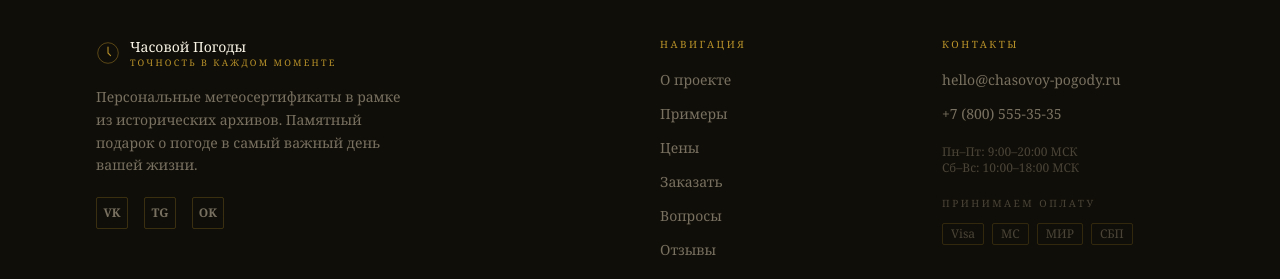
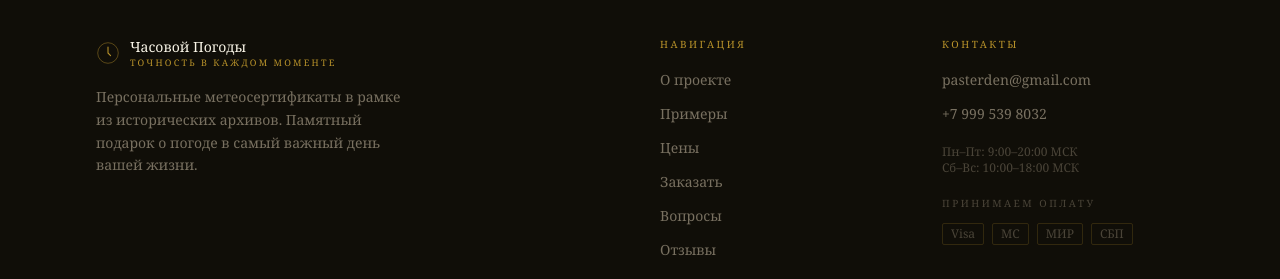
Before and after one commit to mazaevavica-png/pogoda-v-den-rozhdeniya, a Next.js app: page / in a window 1280 px wide. Shown: the part 8990-9269 px from the top of the page. Built offline with nearby package versions, Linux system fonts and the light colour scheme; a web font is replaced by a local one.

Commit message:
Update contact information and remove social links

```diff
--- a/components/sections/FAQ.tsx
+++ b/components/sections/FAQ.tsx
@@ -2,7 +2,7 @@
 
 import { useState } from 'react'
 import OrnamentDivider from '../ui/OrnamentDivider'
-import { FAQ_ITEMS } from '@/lib/constants'
+import { FAQ_ITEMS, SITE_CONFIG } from '@/lib/constants'
 
 export default function FAQ() {
   const [open, setOpen] = useState<number | null>(0)
@@ -69,7 +69,7 @@ export default function FAQ() {
           <p className="text-sm" style={{ color: '#7A5E16', fontFamily: 'Georgia, serif' }}>
             Не нашли ответ?{' '}
             <a
-              href="mailto:hello@chasovoy-pogody.ru"
+              href={`mailto:${SITE_CONFIG.email}`}
               className="underline underline-offset-2 hover:text-gold-600 transition-colors"
               style={{ color: '#B8922A' }}
             >
--- a/components/sections/Footer.tsx
+++ b/components/sections/Footer.tsx
@@ -1,4 +1,5 @@
 import OrnamentDivider from '../ui/OrnamentDivider'
+import { SITE_CONFIG } from '@/lib/constants'
 
 export default function Footer() {
   const year = new Date().getFullYear()
@@ -28,26 +29,10 @@ export default function Footer() {
                 </p>
               </div>
             </div>
-            <p className="text-sm leading-relaxed mb-5 max-w-xs" style={{ color: '#787060', fontFamily: 'Georgia, serif' }}>
+            <p className="text-sm leading-relaxed max-w-xs" style={{ color: '#787060', fontFamily: 'Georgia, serif' }}>
               Персональные метеосертификаты в рамке из исторических архивов. Памятный подарок
               о погоде в самый важный день вашей жизни.
             </p>
-            <div className="flex items-center gap-4">
-              {['VK', 'TG', 'OK'].map((social) => (
-                <a
-                  key={social}
-                  href="#"
-                  className="w-8 h-8 flex items-center justify-center rounded-sm text-xs font-bold transition-all duration-200 hover:border-gold-500"
-                  style={{
-                    border: '1px solid rgba(184,146,42,0.25)',
-                    color: '#787060',
-                    fontFamily: 'Georgia, serif',
-                  }}
-                >
-                  {social}
-                </a>
-              ))}
-            </div>
           </div>
 
           {/* Navigation */}
@@ -85,20 +70,20 @@ export default function Footer() {
             <ul className="space-y-2.5">
               <li>
                 <a
-                  href="mailto:hello@chasovoy-pogody.ru"
+                  href={`mailto:${SITE_CONFIG.email}`}
                   className="text-sm transition-colors duration-200 hover:text-gold-400"
                   style={{ color: '#787060', fontFamily: 'Georgia, serif' }}
                 >
-                  hello@chasovoy-pogody.ru
+                  {SITE_CONFIG.email}
                 </a>
               </li>
               <li>
                 <a
-                  href="tel:+78005553535"
+                  href={`tel:${SITE_CONFIG.phoneTel}`}
                   className="text-sm transition-colors duration-200 hover:text-gold-400"
                   style={{ color: '#787060', fontFamily: 'Georgia, serif' }}
                 >
-                  +7 (800) 555-35-35
+                  {SITE_CONFIG.phone}
                 </a>
               </li>
               <li className="pt-2">
--- a/lib/constants.ts
+++ b/lib/constants.ts
@@ -6,8 +6,9 @@ export const SITE_CONFIG = {
   title: 'Погода в День Рождения — Персональный метеосертификат в рамке',
   description:
     'Персональный сертификат о погоде в важный день — напечатан, оформлен в рамку и готов стать памятным подарком. Данные из исторических метеорологических архивов с 1936 года.',
-  phone: '+7 (800) 555-35-35',
-  email: 'hello@chasovoy-pogody.ru',
+  phone: '+7 999 539 8032',
+  phoneTel: '+79995398032',
+  email: 'pasterden@gmail.com',
   archiveFrom: '1936',
 }
 
```
